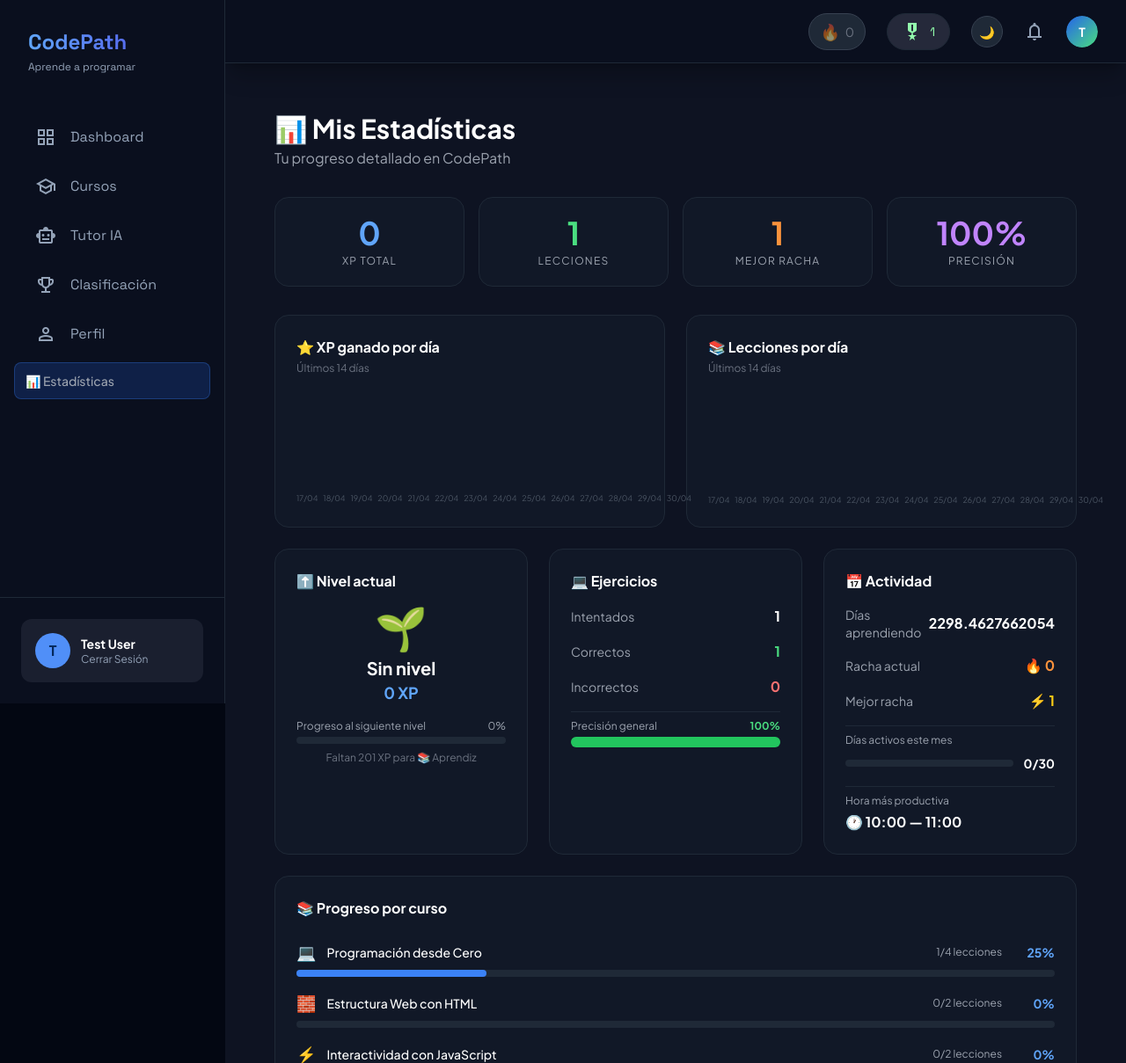
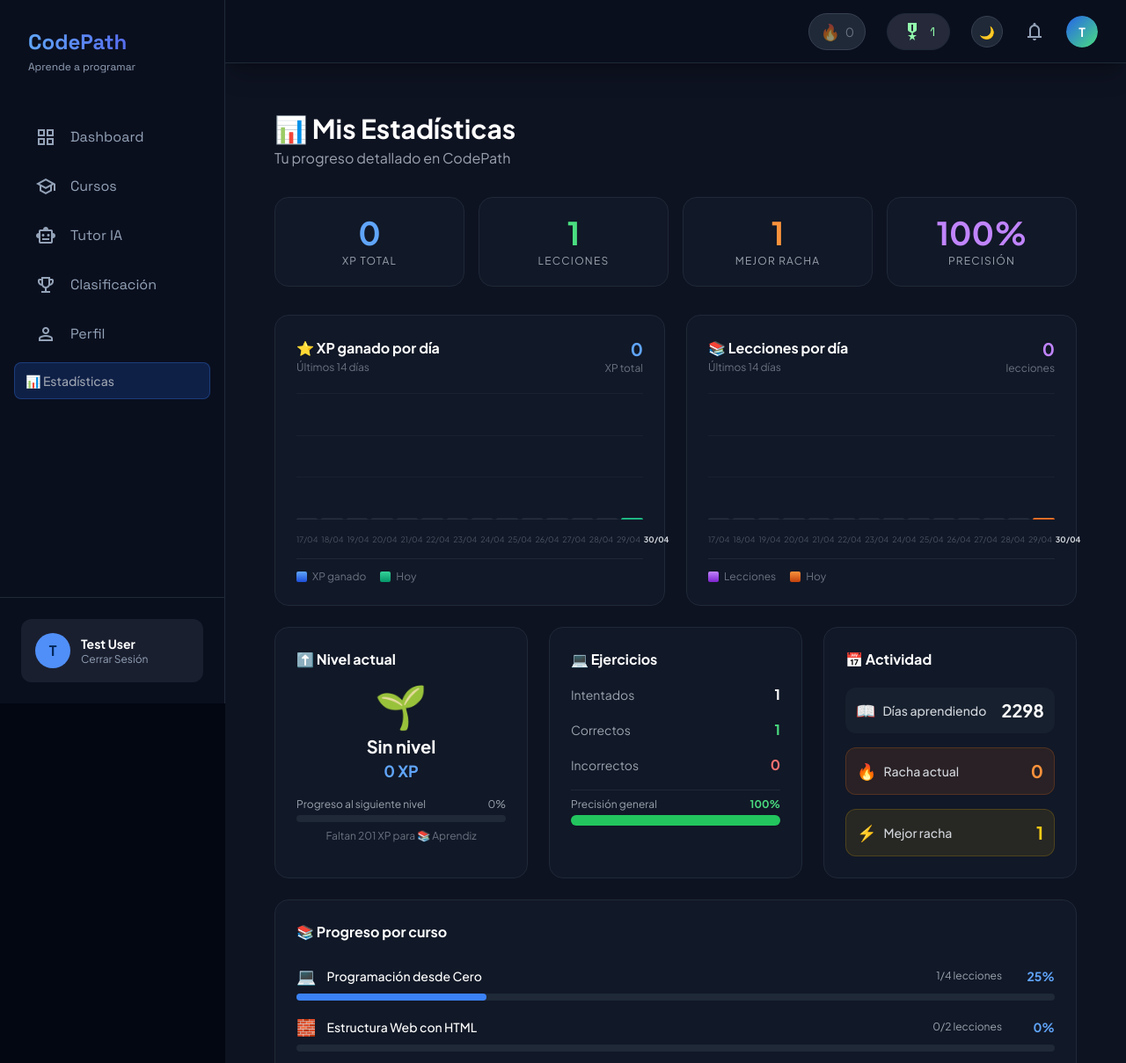
Before and after one commit to Ing-JorgeLuisPinto/InitCode, a Laravel app: page /stats in a window 1280 px wide. Shown: the top 1209 px of the page at 88% size. Run offline with Laravel 12, Linux system fonts and the light colour scheme; a user stored in the database is signed in; data comes from the database, SQL or seed files in the repository; tables that the repository leaves empty hold one stand-in row (values such as "Sample post"); some libraries are stand-ins or nearby versions.

Commit message:
visual improvement

```diff
--- a/app/Http/Controllers/StatsController.php
+++ b/app/Http/Controllers/StatsController.php
@@ -66,7 +66,7 @@ class StatsController extends Controller
             ->first();
 
         $daysLearning = $firstActivity
-            ? Carbon::parse($firstActivity->completed_at)->diffInDays(Carbon::now()) + 1
+            ? (int) Carbon::parse($firstActivity->completed_at)->diffInDays(Carbon::now()) + 1
             : 0;
 
         // === PROGRESO POR CURSO ===
@@ -88,41 +88,63 @@ class StatsController extends Controller
           ->values();
 
         // === DÍAS ACTIVOS ESTE MES ===
-        $activeDaysThisMonth = UserProgress::where('user_id', $userId)
-            ->whereMonth('completed_at', Carbon::now()->month)
-            ->whereYear('completed_at', Carbon::now()->year)
-            ->selectRaw('DATE(completed_at) as day')
+        $daysInMonth = Carbon::now()->daysInMonth;
+
+        $activeDaysThisMonth = \DB::table('user_progress')
+            ->where('user_id', $userId)
+            ->whereNotNull('completed_at')
+            ->whereRaw('MONTH(completed_at) = ?', [Carbon::now()->month])
+            ->whereRaw('YEAR(completed_at) = ?', [Carbon::now()->year])
+            ->selectRaw('DATE(completed_at) as activity_day')
             ->distinct()
+            ->get()
             ->count();
 
-        $daysInMonth = Carbon::now()->daysInMonth;
+        // Hard cap — never exceed current day of month
+        // (can't have been active on future days)
+        $activeDaysThisMonth = min($activeDaysThisMonth, Carbon::now()->day);
+        $activeDaysThisMonth = min($activeDaysThisMonth, $daysInMonth);
 
         // === MEJOR RACHA ===
-        $allDates = UserProgress::where('user_id', $userId)
+        $allDates = \App\Models\UserProgress::where('user_id', $userId)
             ->whereNotNull('completed_at')
             ->selectRaw('DATE(completed_at) as day')
             ->distinct()
             ->orderBy('day')
             ->pluck('day')
-            ->map(fn($d) => Carbon::parse($d))
             ->toArray();
 
         $bestStreak = 0;
-        $currentStreak = 0;
-        for ($i = 0; $i < count($allDates); $i++) {
-            if ($i === 0) {
-                $currentStreak = 1;
-            } else {
-                $diff = $allDates[$i-1]->diffInDays($allDates[$i]);
+        $currentStreak = 1;
+
+        if (count($allDates) === 0) {
+            $bestStreak = 0;
+        } elseif (count($allDates) === 1) {
+            $bestStreak = 1;
+        } else {
+            for ($i = 1; $i < count($allDates); $i++) {
+                $prev = \Carbon\Carbon::parse($allDates[$i - 1]);
+                $curr = \Carbon\Carbon::parse($allDates[$i]);
+                $diff = $prev->diffInDays($curr);
+
                 if ($diff === 1) {
                     $currentStreak++;
                 } else {
-                    $bestStreak = max($bestStreak, $currentStreak);
+                    if ($currentStreak > $bestStreak) {
+                        $bestStreak = $currentStreak;
+                    }
                     $currentStreak = 1;
                 }
             }
+            // Check last streak
+            if ($currentStreak > $bestStreak) {
+                $bestStreak = $currentStreak;
+            }
         }
-        $bestStreak = max($bestStreak, $currentStreak);
+
+        // Also compare with the stored streak in users table
+        // in case the calculated one is lower
+        $bestStreak = max($bestStreak, $user->streak_days ?? 0);
 
         // === ACTIVIDAD POR HORA DEL DÍA ===
         $activityByHour = [];
--- a/resources/views/stats/index.blade.php
+++ b/resources/views/stats/index.blade.php
@@ -55,73 +55,173 @@
 
         {{-- XP por día --}}
         <div class="bg-gray-900 border border-gray-800 rounded-2xl p-6">
-            <h2 class="font-bold text-white mb-1">⭐ XP ganado por día</h2>
-            <p class="text-gray-500 text-xs mb-5">Últimos 14 días</p>
+            <div class="flex items-center justify-between mb-5">
+                <div>
+                    <h2 class="font-bold text-white">⭐ XP ganado por día</h2>
+                    <p class="text-gray-500 text-xs mt-0.5">Últimos 14 días</p>
+                </div>
+                @php $totalXpPeriod = array_sum(array_column($xpByDay, 'xp')); @endphp
+                <div class="text-right">
+                    <p class="text-blue-400 font-black text-xl">{{ $totalXpPeriod }}</p>
+                    <p class="text-gray-500 text-xs">XP total</p>
+                </div>
+            </div>
 
-            @php
-                $maxXp = max(array_column($xpByDay, 'xp')) ?: 1;
-            @endphp
+            @php $maxXp = max(array_column($xpByDay, 'xp')) ?: 1; @endphp
 
-            <div class="flex items-end gap-1.5 h-32">
+            <div class="relative h-36 mb-2">
+                {{-- Y axis grid lines --}}
+                <div class="absolute inset-0 flex flex-col justify-between
+                            pointer-events-none">
+                    @for($g = 0; $g < 4; $g++)
+                    <div class="w-full border-t border-gray-800/60"></div>
+                    @endfor
+                </div>
+
+                {{-- Bars --}}
+                <div class="absolute inset-0 flex items-end gap-1 px-0">
                     @foreach($xpByDay as $day)
                     @php
-                    $height = $day['xp'] > 0
-                        ? max(8, round(($day['xp'] / $maxXp) * 100))
-                        : 0;
+                        $barHeight = $day['xp'] > 0
+                            ? max(6, (int) round(($day['xp'] / $maxXp) * 130))
+                            : 2;
                         $isToday = $day['date'] === \Carbon\Carbon::now()->format('Y-m-d');
+                        $hasData = $day['xp'] > 0;
+                        $color = $isToday
+                            ? 'background: linear-gradient(to top, #059669, #34d399);'
+                            : ($hasData
+                                ? 'background: linear-gradient(to top, #1d4ed8, #60a5fa);'
+                                : 'background: rgba(55,65,81,0.4);');
                     @endphp
-                <div class="flex-1 flex flex-col items-center gap-1"
-                     title="{{ $day['xp'] }} XP el {{ $day['date'] }}">
-                    <span class="text-xs text-gray-500 font-mono">
-                        {{ $day['xp'] > 0 ? $day['xp'] : '' }}
-                    </span>
-                    <div class="w-full rounded-t-sm transition-all"
-                         style="height: {{ $height }}%;
-                                min-height: {{ $day['xp'] > 0 ? '4px' : '0' }};
-                                background: {{ $isToday ? '#39FF8A' : '#4F8EF7' }};
-                                opacity: {{ $day['xp'] > 0 ? '1' : '0.1' }};">
+                    <div class="flex-1 flex flex-col items-center justify-end h-full
+                                group relative">
+                        @if($hasData)
+                        <div class="absolute bottom-2 left-1/2 -translate-x-1/2
+                                    bg-gray-800 border border-gray-700 rounded px-1.5 py-0.5
+                                    text-white whitespace-nowrap opacity-0
+                                    group-hover:opacity-100 transition z-10
+                                    pointer-events-none"
+                             style="font-size:10px; bottom: {{ $barHeight + 4 }}px;">
+                            {{ $day['xp'] }}xp
                         </div>
-                    <span class="text-xs text-gray-600 rotate-0"
+                        @endif
+                        <div class="w-full rounded-t-sm"
+                             style="{{ $color }} height: {{ $barHeight }}px;">
+                        </div>
+                    </div>
+                    @endforeach
+                </div>
+            </div>
+
+            {{-- X axis labels --}}
+            <div class="flex gap-1">
+                @foreach($xpByDay as $day)
+                @php $isToday = $day['date'] === \Carbon\Carbon::now()->format('Y-m-d'); @endphp
+                <div class="flex-1 text-center">
+                    <span class="text-gray-{{ $isToday ? '300' : '600' }} font-{{ $isToday ? 'bold' : 'normal' }}"
                           style="font-size: 9px;">
                         {{ $day['label'] }}
                     </span>
                 </div>
                 @endforeach
             </div>
+
+            {{-- Legend --}}
+            <div class="flex items-center gap-4 mt-3 pt-3 border-t border-gray-800">
+                <div class="flex items-center gap-1.5">
+                    <div class="w-3 h-3 rounded-sm"
+                         style="background: linear-gradient(to top, #1d4ed8, #60a5fa)"></div>
+                    <span class="text-gray-500 text-xs">XP ganado</span>
+                </div>
+                <div class="flex items-center gap-1.5">
+                    <div class="w-3 h-3 rounded-sm"
+                         style="background: linear-gradient(to top, #059669, #34d399)"></div>
+                    <span class="text-gray-500 text-xs">Hoy</span>
+                </div>
+            </div>
         </div>
 
         {{-- Lecciones por día --}}
         <div class="bg-gray-900 border border-gray-800 rounded-2xl p-6">
-            <h2 class="font-bold text-white mb-1">📚 Lecciones por día</h2>
-            <p class="text-gray-500 text-xs mb-5">Últimos 14 días</p>
+            <div class="flex items-center justify-between mb-5">
+                <div>
+                    <h2 class="font-bold text-white">📚 Lecciones por día</h2>
+                    <p class="text-gray-500 text-xs mt-0.5">Últimos 14 días</p>
+                </div>
+                @php $totalLessonsPeriod = array_sum(array_column($lessonsByDay, 'count')); @endphp
+                <div class="text-right">
+                    <p class="text-purple-400 font-black text-xl">{{ $totalLessonsPeriod }}</p>
+                    <p class="text-gray-500 text-xs">lecciones</p>
+                </div>
+            </div>
 
-            @php
-                $maxLessons = max(array_column($lessonsByDay, 'count')) ?: 1;
-            @endphp
+            @php $maxL = max(array_column($lessonsByDay, 'count')) ?: 1; @endphp
 
-            <div class="flex items-end gap-1.5 h-32">
+            <div class="relative h-36 mb-2">
+                <div class="absolute inset-0 flex flex-col justify-between
+                            pointer-events-none">
+                    @for($g = 0; $g < 4; $g++)
+                    <div class="w-full border-t border-gray-800/60"></div>
+                    @endfor
+                </div>
+
+                <div class="absolute inset-0 flex items-end gap-1 px-0">
                     @foreach($lessonsByDay as $day)
                     @php
-                    $height = $day['count'] > 0
-                        ? max(8, round(($day['count'] / $maxLessons) * 100))
-                        : 0;
+                        $barHeight = $day['count'] > 0
+                            ? max(6, (int) round(($day['count'] / $maxL) * 130))
+                            : 2;
                         $isToday = $day['date'] === \Carbon\Carbon::now()->format('Y-m-d');
+                        $hasData = $day['count'] > 0;
+                        $color = $isToday
+                            ? 'background: linear-gradient(to top, #c2410c, #fb923c);'
+                            : ($hasData
+                                ? 'background: linear-gradient(to top, #7e22ce, #c084fc);'
+                                : 'background: rgba(55,65,81,0.4);');
                     @endphp
-                <div class="flex-1 flex flex-col items-center gap-1">
-                    <span class="text-xs text-gray-500 font-mono">
-                        {{ $day['count'] > 0 ? $day['count'] : '' }}
-                    </span>
-                    <div class="w-full rounded-t-sm transition-all"
-                         style="height: {{ $height }}%;
-                                min-height: {{ $day['count'] > 0 ? '4px' : '0' }};
-                                background: {{ $isToday ? '#FF6B35' : '#A855F7' }};
-                                opacity: {{ $day['count'] > 0 ? '1' : '0.1' }};">
+                    <div class="flex-1 flex flex-col items-center justify-end h-full
+                                group relative">
+                        @if($hasData)
+                        <div class="absolute left-1/2 -translate-x-1/2
+                                    bg-gray-800 border border-gray-700 rounded px-1.5 py-0.5
+                                    text-white whitespace-nowrap opacity-0
+                                    group-hover:opacity-100 transition z-10
+                                    pointer-events-none"
+                             style="font-size:10px; bottom: {{ $barHeight + 4 }}px;">
+                            {{ $day['count'] }}
                         </div>
-                    <span style="font-size: 9px;" class="text-gray-600">
+                        @endif
+                        <div class="w-full rounded-t-sm"
+                             style="{{ $color }} height: {{ $barHeight }}px;">
+                        </div>
+                    </div>
+                    @endforeach
+                </div>
+            </div>
+
+            <div class="flex gap-1">
+                @foreach($lessonsByDay as $day)
+                @php $isToday = $day['date'] === \Carbon\Carbon::now()->format('Y-m-d'); @endphp
+                <div class="flex-1 text-center">
+                    <span class="text-gray-{{ $isToday ? '300' : '600' }} font-{{ $isToday ? 'bold' : 'normal' }}"
+                          style="font-size: 9px;">
                         {{ $day['label'] }}
                     </span>
                 </div>
                 @endforeach
+            </div>
+
+            <div class="flex items-center gap-4 mt-3 pt-3 border-t border-gray-800">
+                <div class="flex items-center gap-1.5">
+                    <div class="w-3 h-3 rounded-sm"
+                         style="background: linear-gradient(to top, #7e22ce, #c084fc)"></div>
+                    <span class="text-gray-500 text-xs">Lecciones</span>
+                </div>
+                <div class="flex items-center gap-1.5">
+                    <div class="w-3 h-3 rounded-sm"
+                         style="background: linear-gradient(to top, #c2410c, #fb923c)"></div>
+                    <span class="text-gray-500 text-xs">Hoy</span>
+                </div>
             </div>
         </div>
 
@@ -219,51 +319,56 @@
 
         {{-- Actividad general --}}
         <div class="bg-gray-900 border border-gray-800 rounded-2xl p-6">
-            <h2 class="font-bold text-white mb-4">📅 Actividad</h2>
+            <h2 class="font-bold text-white mb-5">📅 Actividad</h2>
 
             <div class="space-y-4">
-                <div class="flex justify-between items-center">
-                    <span class="text-gray-400 text-sm">Días aprendiendo</span>
-                    <span class="font-bold text-white">{{ $daysLearning }}</span>
-                </div>
-                <div class="flex justify-between items-center">
-                    <span class="text-gray-400 text-sm">Racha actual</span>
-                    <span class="font-bold text-orange-400">
-                        🔥 {{ $user->streak_days }}
+
+                {{-- Days learning --}}
+                <div class="flex justify-between items-center p-3
+                            bg-gray-800/50 rounded-xl">
+                    <div class="flex items-center gap-2">
+                        <span class="text-lg">📖</span>
+                        <span class="text-gray-300 text-sm font-medium">
+                            Días aprendiendo
                         </span>
                     </div>
-                <div class="flex justify-between items-center">
-                    <span class="text-gray-400 text-sm">Mejor racha</span>
-                    <span class="font-bold text-yellow-400">
-                        ⚡ {{ $bestStreak }}
+                    <span class="font-black text-white text-xl">
+                        {{ (int) $daysLearning }}
                     </span>
                 </div>
 
-                <div class="pt-2 border-t border-gray-800">
-                    <p class="text-gray-400 text-xs mb-2">
-                        Días activos este mes
-                    </p>
-                    <div class="flex justify-between items-center">
-                        <div class="w-full bg-gray-800 rounded-full h-2 mr-3">
-                            <div class="h-2 bg-orange-500 rounded-full"
-                                 style="width: {{ round(($activeDaysThisMonth / $daysInMonth) * 100) }}%">
-                            </div>
-                        </div>
-                        <span class="text-white font-bold text-sm whitespace-nowrap">
-                            {{ $activeDaysThisMonth }}/{{ $daysInMonth }}
+                {{-- Current streak --}}
+                <div class="flex justify-between items-center p-3
+                            bg-orange-500/10 border border-orange-500/20
+                            rounded-xl">
+                    <div class="flex items-center gap-2">
+                        <span class="text-lg">🔥</span>
+                        <span class="text-gray-300 text-sm font-medium">
+                            Racha actual
                         </span>
                     </div>
+                    <span class="font-black text-orange-400 text-xl">
+                        {{ (int) $user->streak_days }}
+                    </span>
                 </div>
 
-                @if($peakHour !== false && $totalLessonsCompleted > 0)
-                <div class="pt-2 border-t border-gray-800">
-                    <p class="text-gray-400 text-xs">Hora más productiva</p>
-                    <p class="text-white font-bold mt-1">
-                        🕐 {{ str_pad($peakHour, 2, '0', STR_PAD_LEFT) }}:00 —
-                        {{ str_pad($peakHour + 1, 2, '0', STR_PAD_LEFT) }}:00
-                    </p>
+                {{-- Best streak --}}
+                <div class="flex justify-between items-center p-3
+                            bg-yellow-500/10 border border-yellow-500/20
+                            rounded-xl">
+                    <div class="flex items-center gap-2">
+                        <span class="text-lg">⚡</span>
+                        <span class="text-gray-300 text-sm font-medium">
+                            Mejor racha
+                        </span>
                     </div>
-                @endif
+                    <span class="font-black text-yellow-400 text-xl">
+                        {{ (int) $bestStreak }}
+                    </span>
+                </div>
+
+
+
             </div>
         </div>
 
```
Lines whose indentation alone changed are shown as unchanged.
